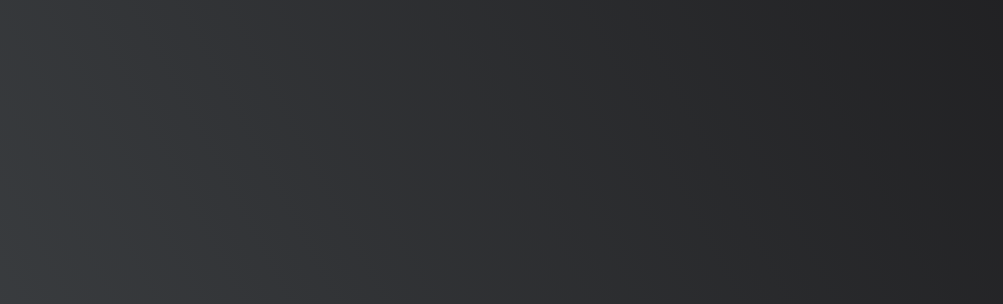
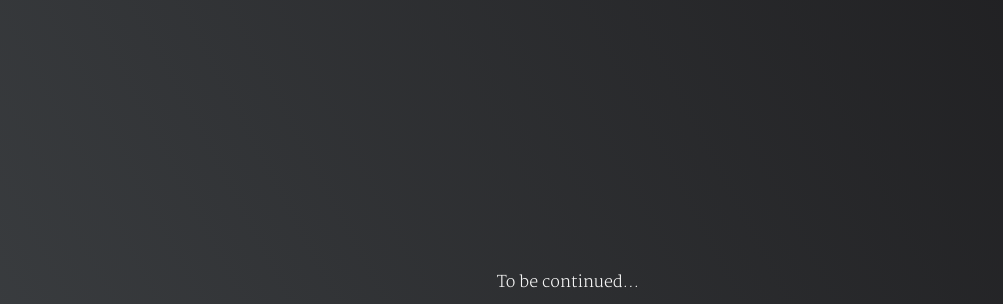
Before and after one commit to mackalex/personal_portfolio, a plain HTML site: page index.html in a window 1280 px wide. Shown: the part 496-800 px from the top of the page, without its empty margins (72-1075 px from the left). Drawn offline with Linux system fonts and the light colour scheme.

Commit message:
Added to be continued

```diff
--- a/index.html
+++ b/index.html
@@ -6,4 +6,5 @@
 <section id="welcome-section" class="welcome-section">
     <h1>Hey! I'm Alex &#128540;</h1>
     <p>a software developer</p>
+    <p id="tbd-tag">To be continued...</p>
 </section>
--- a/style.css
+++ b/style.css
@@ -52,3 +52,10 @@ h1 {
     font-size: 2rem;
     font-weight: 200;
 }
+
+#tbd-tag {
+    position: absolute;
+    bottom: 0;
+    margin-bottom: 10px;
+    font-size: 1rem;
+}
```
